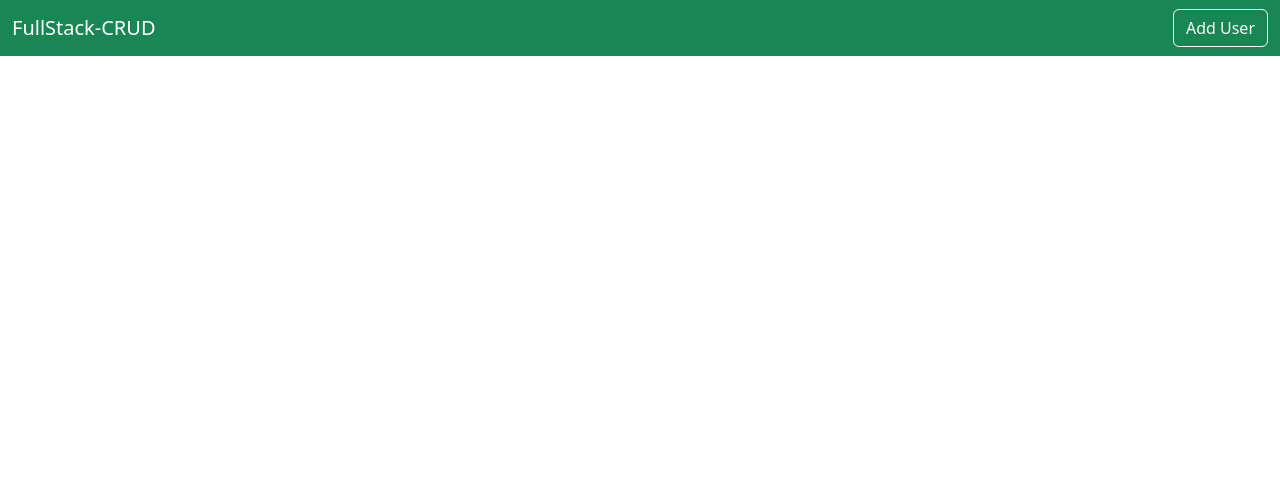
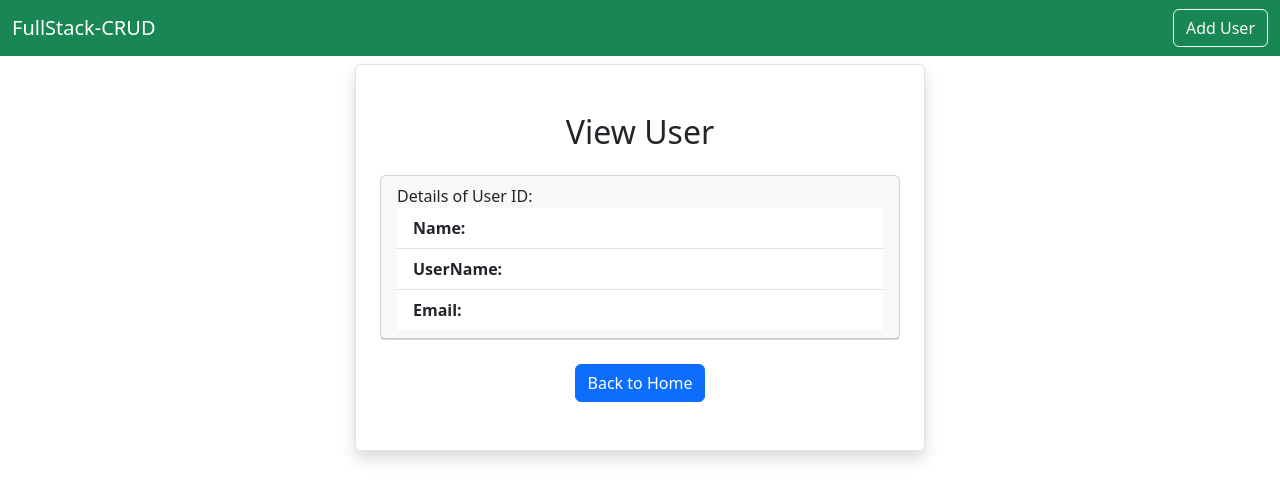
Before and after one commit to VimukthiMK/FullStack-CRUD, a React (Create React App) app in the folder frontend-application/: page /viewuser in a window 1280 px wide. Shown: the top 500 px of the page. Built offline with nearby package versions, Linux system fonts and the light colour scheme.

Commit message:
viewuser-fixed button

```diff
--- a/frontend-application/src/App.js
+++ b/frontend-application/src/App.js
@@ -17,7 +17,7 @@ function App() {
           <Route exact path="/" element={<Home/>}/>
           <Route exact path="/adduser" element={<AddUser/>}/>
           <Route exact path="/edituser/:id" element={<EditUser/>}/>
-          <Route exact path="/viewuser/:id" element={<ViewUser/>}/>
+          <Route exact path="/viewuser" element={<ViewUser/>}/>
         </Routes>
 
     </Router>
--- a/frontend-application/src/users/ViewUser.js
+++ b/frontend-application/src/users/ViewUser.js
@@ -24,7 +24,9 @@ export default function ViewUser() {
                   </ul>
                 </div>
               </div>
-              <Link className='btn btn-primary mx-2' to={"/"}> Back to Home </Link>
+              <div className='text-center align-middle'>
+              <Link className='btn btn-primary mx-2 m-4 ' to={"/"}> Back to Home </Link>
+              </div>
 
           </div>
 
```
Also changed, not shown: 1 other file (tests, documents, lock files or other folders).
